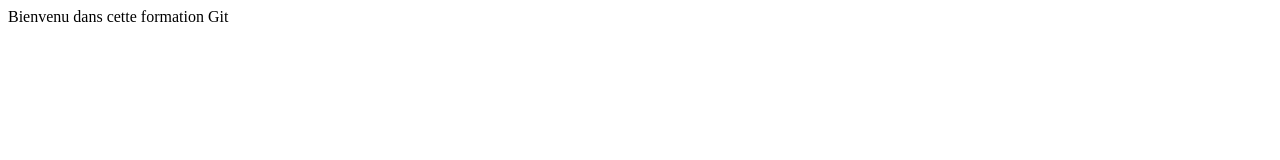
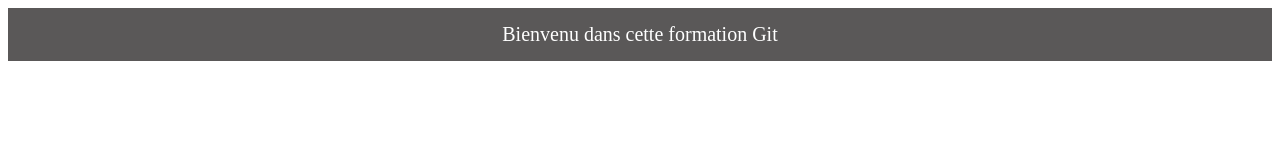
Before and after one commit to leonel2370/leonel2370.kfokam_48_project.github.io, a plain HTML site: page index.html in a window 1280 px wide. Drawn offline with Linux system fonts and the light colour scheme.

Commit message:
ajout du top banner et du code css

```diff
--- a/index.html
+++ b/index.html
@@ -1,12 +1,13 @@
 <!DOCTYPE html>
 <html lang="en">
 <head>
+    <link rel="stylesheet" href="style.css">
     <meta charset="UTF-8">
     <meta name="viewport" content="width=device-width, initial-scale=1.0">
     <title>Document</title>
 </head>
 <body>
-    <div id="">
+    <div id="top-banner">
         Bienvenu dans cette formation Git
     </div>
 </body>
--- a/style.css
+++ b/style.css
@@ -0,0 +1,7 @@
+#top-banner{
+    font-size: 20px;
+    background-color: rgb(90, 88, 88);
+    color: white;
+    padding: 15px;
+    text-align: center;
+}
```
